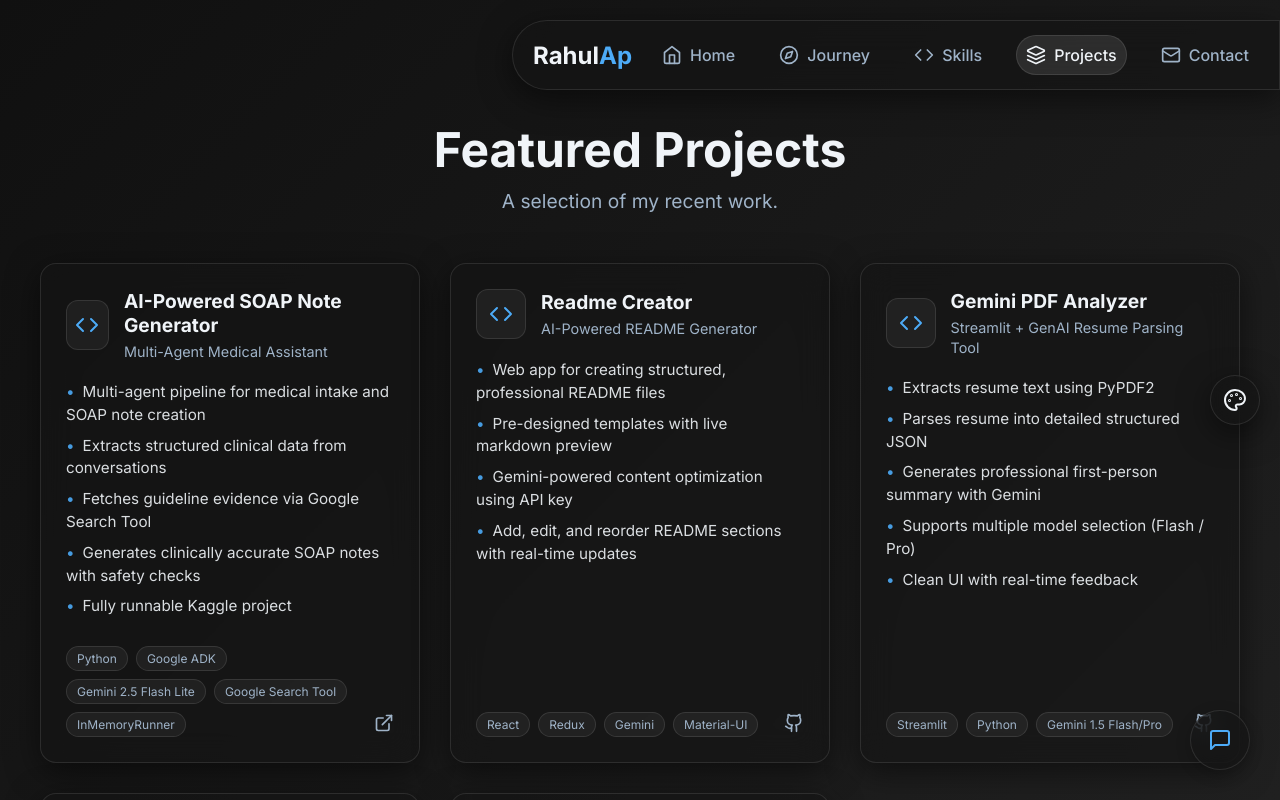
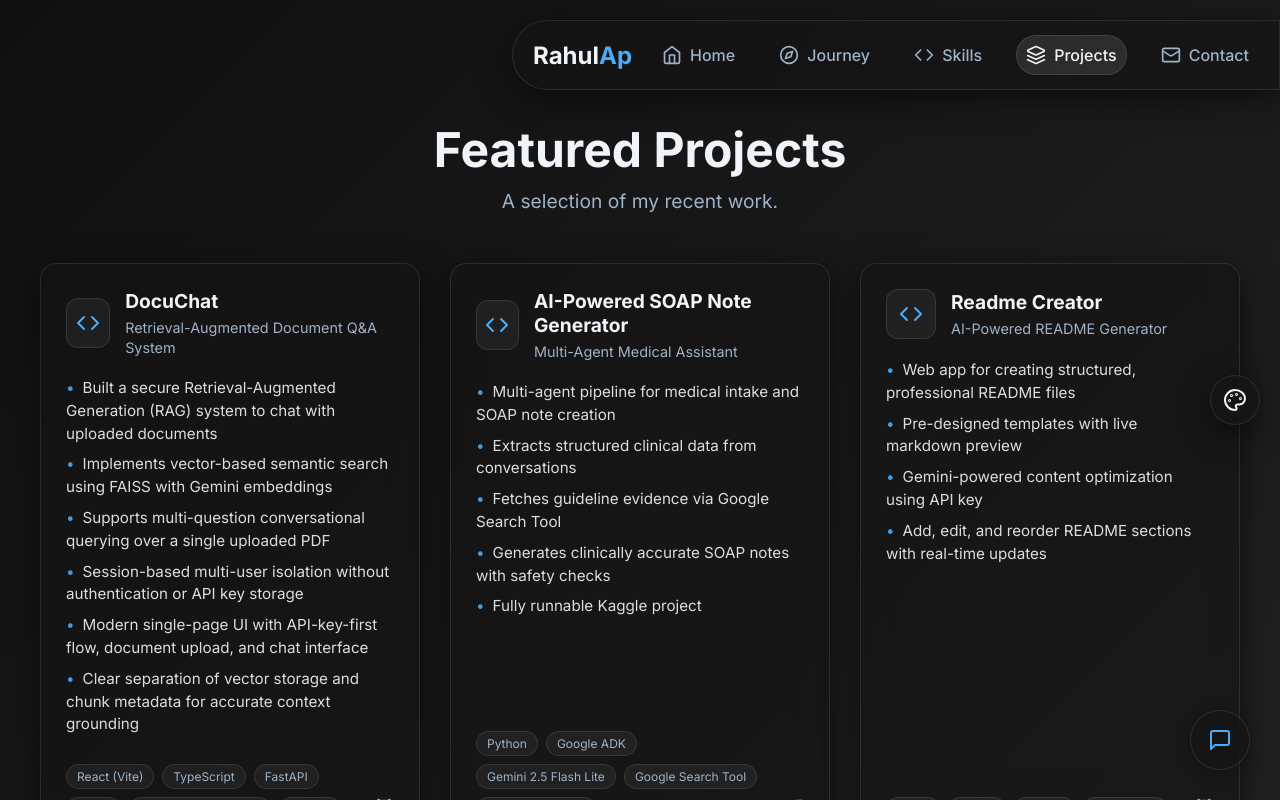
Before and after one commit to rahulapjs/folio, a React (Vite) app: page /projects in a window 1280 px wide. Built offline with nearby package versions, Linux system fonts and the light colour scheme.

Commit message:
Add 'DocuChat' project and update skills section
Added a new project 'DocuChat' with details and updated skills.

```diff
--- a/src/data/resume.ts
+++ b/src/data/resume.ts
@@ -55,6 +55,27 @@ export const resumeData = {
         },
     ],
     projects: [
+        {
+            title: "DocuChat",
+            subtitle: "Retrieval-Augmented Document Q&A System",
+            tech: [
+                "React (Vite)",
+                "TypeScript",
+                "FastAPI",
+                "FAISS",
+                "Gemini (Google ADK)",
+                "Python"
+            ],
+            description: [
+                "Built a secure Retrieval-Augmented Generation (RAG) system to chat with uploaded documents",
+                "Implements vector-based semantic search using FAISS with Gemini embeddings",
+                "Supports multi-question conversational querying over a single uploaded PDF",
+                "Session-based multi-user isolation without authentication or API key storage",
+                "Modern single-page UI with API-key-first flow, document upload, and chat interface",
+                "Clear separation of vector storage and chunk metadata for accurate context grounding"
+            ],
+            github: "https://github.com/rahulapjs/docuchat"
+        },
         {
             title: "AI-Powered SOAP Note Generator",
             subtitle: "Multi-Agent Medical Assistant",
@@ -120,13 +141,13 @@ export const resumeData = {
         },
     ],
     skills: {
-        frontend: ["React","Angular","TypeScript","JavaScript (ES6+)","SCSS","HTML5","CSS3"],
-        backend: ["Node.js","Express","FastAPI","Python","PostgreSQL","MongoDB","REST APIs"],
-        state: ["NgRx","RxJS","Redux Toolkit"],
-        ai: ["OpenAI","Gemini","Google ADK","LangChain","Whisper","LLM Prompt Engineering"],
-        tools: ["Docker","Temporal","Git","Cypress","Postman","PyPDF2","BeautifulSoup"],
-        realtime: ["WebSockets","WebRTC","Twilio"],
-        design: ["Figma","UI/UX"]
+        frontend: ["React", "Angular", "TypeScript", "JavaScript (ES6+)", "SCSS", "HTML5", "CSS3"],
+        backend: ["Node.js", "Express", "FastAPI", "Python", "PostgreSQL", "MongoDB", "REST APIs"],
+        state: ["NgRx", "RxJS", "Redux Toolkit"],
+        ai: ["OpenAI", "Gemini", "Google ADK", "LangChain", "Whisper", "LLM Prompt Engineering"],
+        tools: ["Docker", "Temporal", "Git", "Cypress", "Postman", "PyPDF2", "BeautifulSoup"],
+        realtime: ["WebSockets", "WebRTC", "Twilio"],
+        design: ["Figma", "UI/UX"]
     }
 
 };
```
